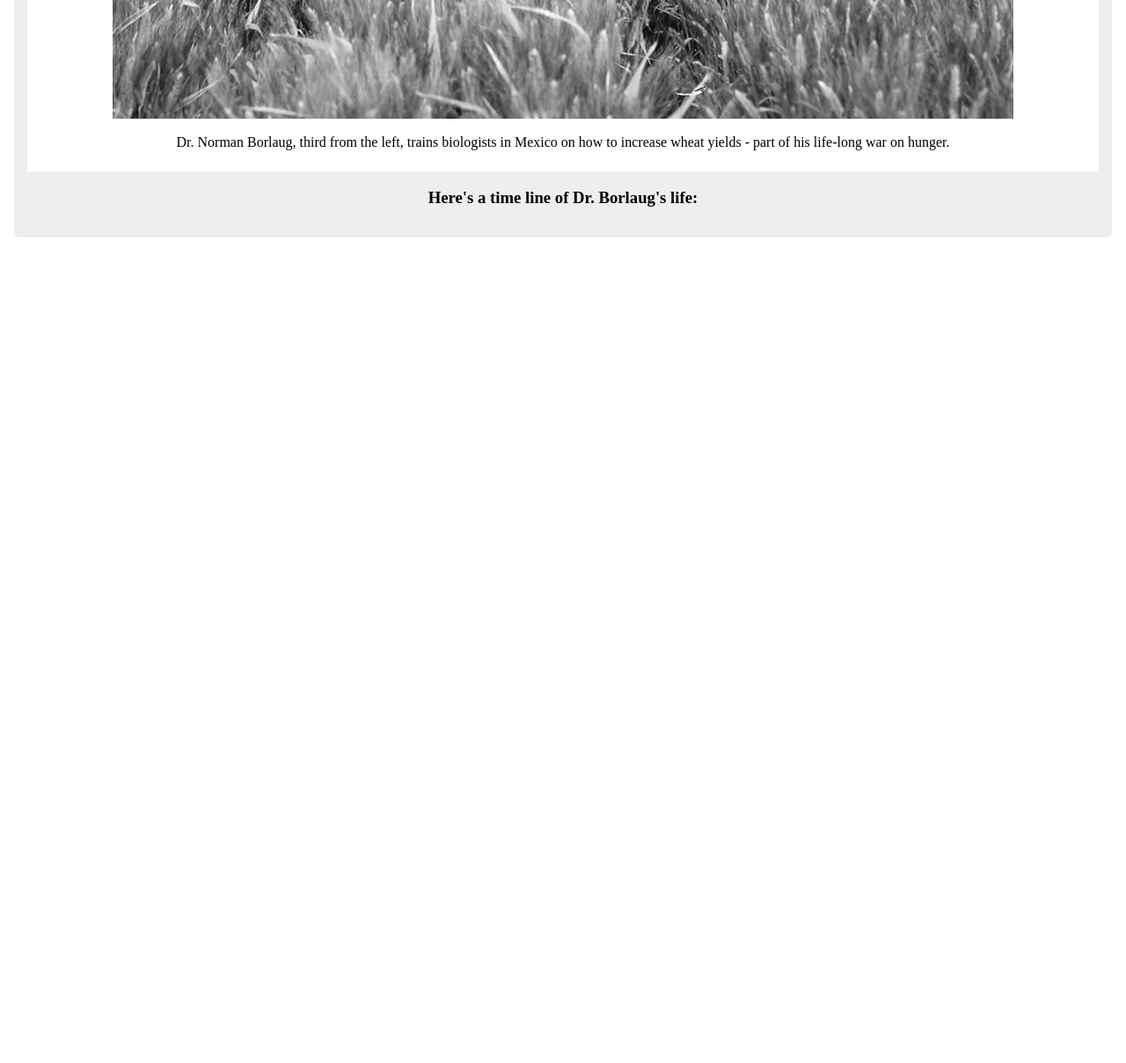
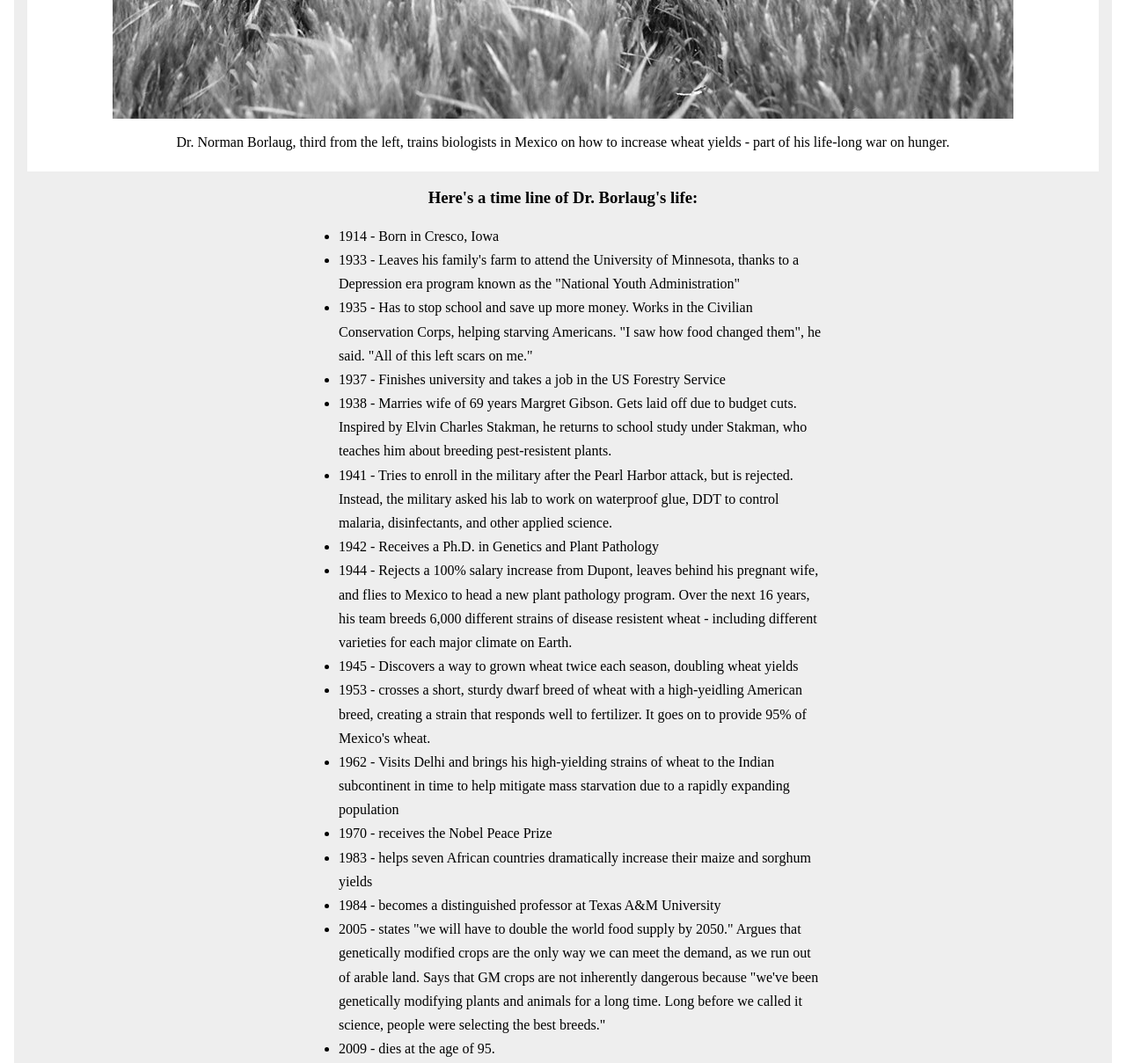
Before and after one commit to Betse12/Betsegaw-Mike, a plain HTML site: page index.html in a window 1280 px wide. Shown: the part 701-1910 px from the top of the page at 88% size. Before the commit the page ends 1001 px from the top, so only its background shows below. Drawn offline with Linux system fonts and the light colour scheme.

Commit message:
add second section of the page

```diff
--- a/index.html
+++ b/index.html
@@ -21,7 +21,31 @@
             </div>
         </div>
         <h3 id="tribute-info">Here's a time line of Dr. Borlaug's life:</h3>
+
+        <ul>
+            <li>1914 - Born in Cresco, Iowa</li>
+            <li>1933 - Leaves his family's farm to attend the University of Minnesota, thanks to a Depression era program known as the "National Youth Administration"</li>
+            <li>1935 - Has to stop school and save up more money. Works in the Civilian Conservation Corps, helping starving Americans. "I saw how food changed them", he said. "All of this left scars on me."</li>
+            <li>1937 - Finishes university and takes a job in the US Forestry Service</li>
+            <li>1938 - Marries wife of 69 years Margret Gibson. Gets laid off due to budget cuts. Inspired by Elvin Charles Stakman, he returns to school study under Stakman, who teaches him about breeding pest-resistent plants.</li>
+            <li>1941 - Tries to enroll in the military after the Pearl Harbor attack, but is rejected. Instead, the military asked his lab to work on waterproof glue, DDT to control malaria, disinfectants, and other applied science.</li>
+            <li>1942 - Receives a Ph.D. in Genetics and Plant Pathology</li>
+            <li>1944 - Rejects a 100% salary increase from Dupont, leaves behind his pregnant wife, and flies to Mexico to head a new plant pathology program. Over the next 16 years, his team breeds 6,000 different strains of disease resistent wheat - including different varieties for each major climate on Earth.</li>
+            <li>1945 - Discovers a way to grown wheat twice each season, doubling wheat yields</li>
+            <li>1953 - crosses a short, sturdy dwarf breed of wheat with a high-yeidling American breed, creating a strain that responds well to fertilizer. It goes on to provide 95% of Mexico's wheat.</li>
+            <li>1962 - Visits Delhi and brings his high-yielding strains of wheat to the Indian subcontinent in time to help mitigate mass starvation due to a rapidly expanding population</li>
+            <li>1970 - receives the Nobel Peace Prize</li>
+            <li>1983 - helps seven African countries dramatically increase their maize and sorghum yields</li>
+            <li>1984 - becomes a distinguished professor at Texas A&M University</li>
+            <li>2005 - states "we will have to double the world food supply by 2050." Argues that genetically modified crops are the only way we can meet the demand, as we run out of arable land. Says that GM crops are not inherently dangerous because "we've been genetically modifying plants and animals for a long time. Long before we called it science, people were selecting the best breeds."</li>
+            <li>2009 - dies at the age of 95.</li>
+        </ul>
+
+
     </main>
+
+
+
 </body>
 
 </html>
--- a/styles.css
+++ b/styles.css
@@ -40,3 +40,10 @@ p{
     text-align: center;
     font-weight: bold;
 }
+
+ul {
+    max-width: 550px;
+    margin: 0 auto 50px auto;
+    text-align: left;
+    line-height: 1.7;
+}
```
